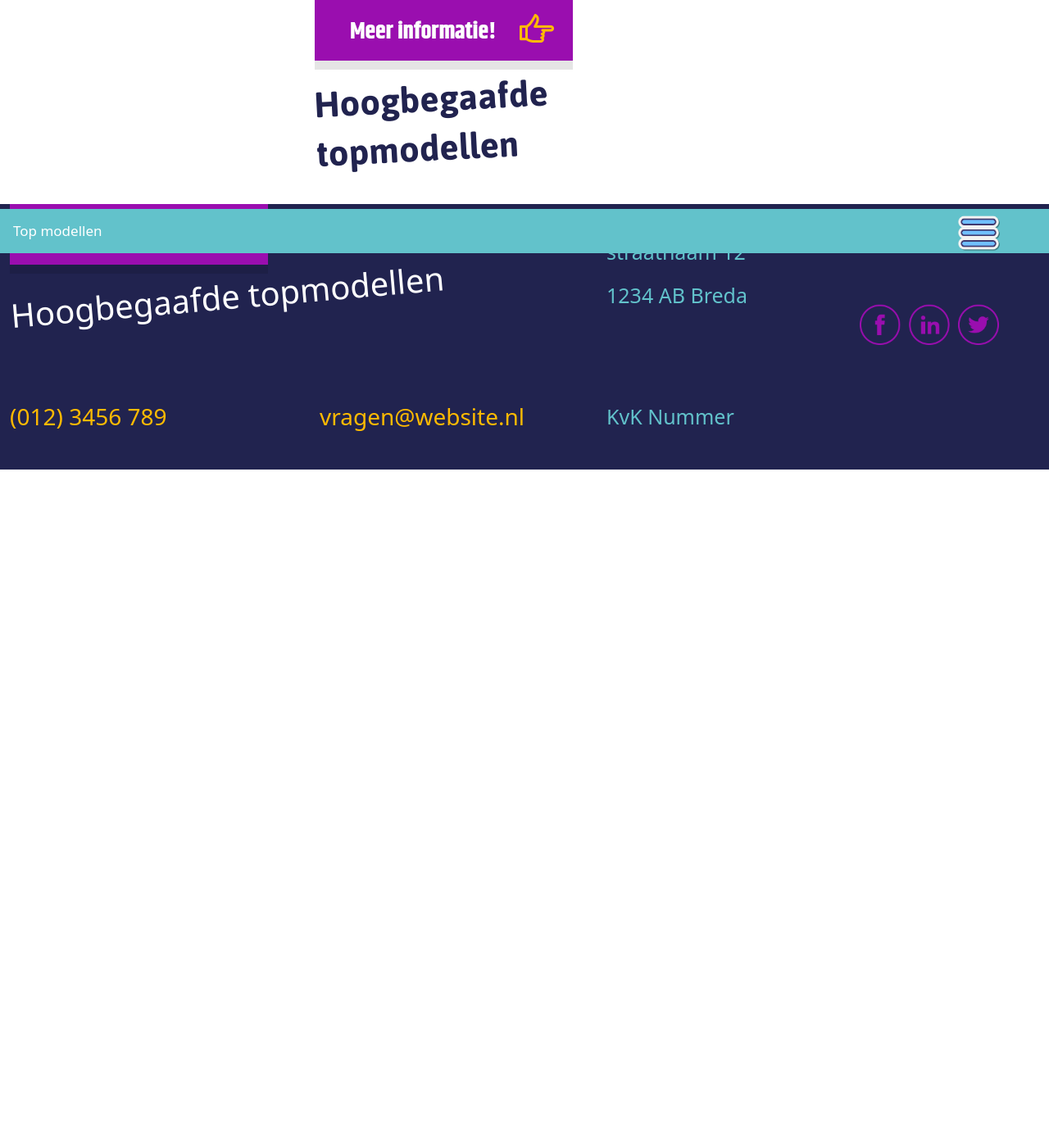
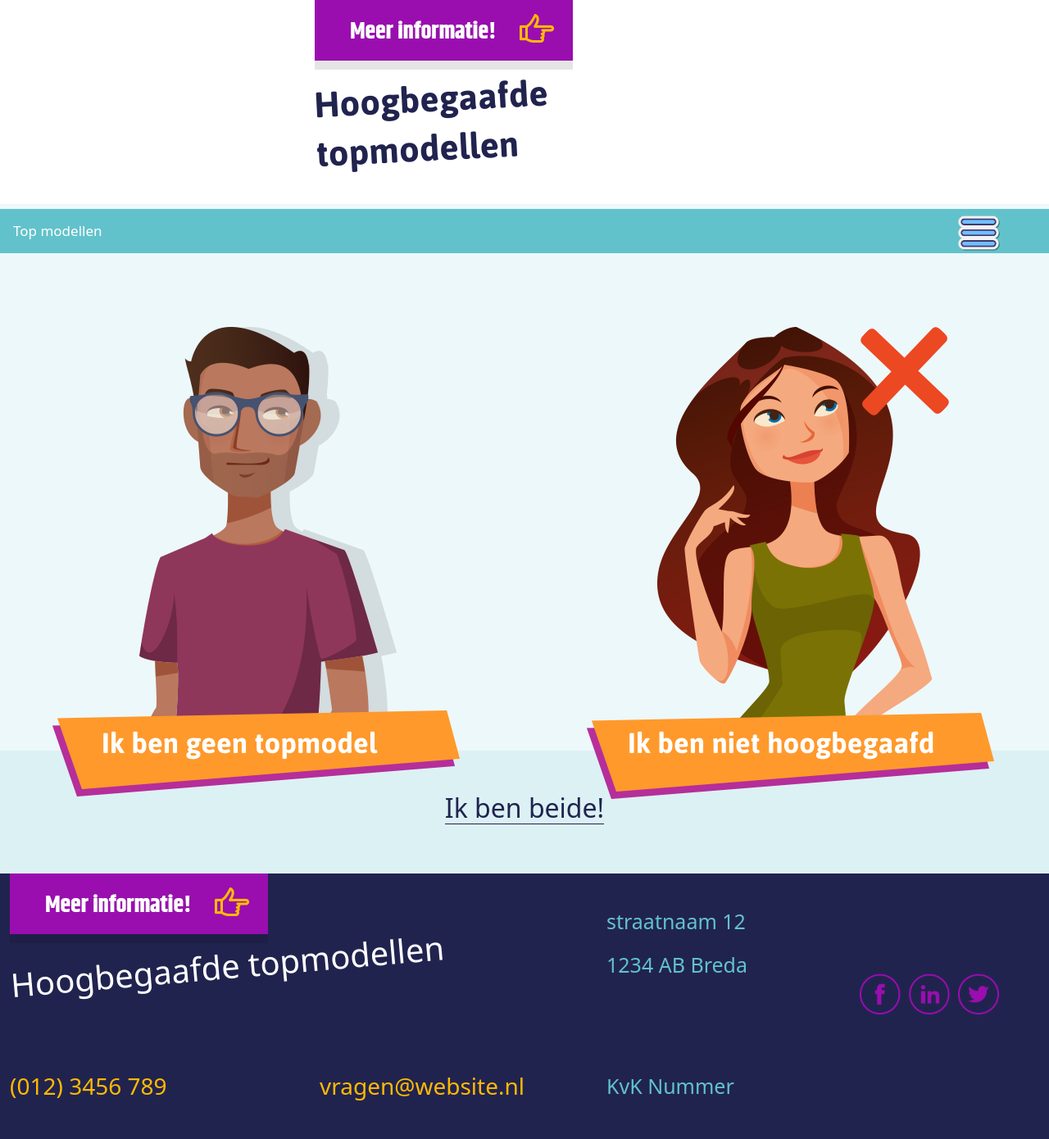
Before and after one commit to karim076/Job-review-assignment, a PHP site: page / in a window 1280 px wide. Shown: the whole page at 82% size. Before the commit the page ends 573 px from the top, so only its background shows below. Run offline with PHP 8.4, Linux system fonts and the light colour scheme; some libraries are stand-ins or nearby versions.

Commit message:
Added new row

```diff
--- a/index.php
+++ b/index.php
@@ -9,7 +9,17 @@
 		<?php require_once 'header.php' ?>
 	</header>
 	<main>
-
+	<div class="d-flex justify-content-between flex-row wrapping">
+		<div class="jongen">
+			<h1>Ik ben geen topmodel</h1>
+		</div>
+		<div class="meisje d-flex align-bottom">
+			<h1>Ik ben niet hoogbegaafd</h1>
+		</div>
+	</div>
+	<div class="balk d-flex justify-content-center align-items-center">
+		<h2>Ik ben beide!</h2>
+	</div>
 	</main>
 	<footer>
 		<?php require_once 'footer.php' ?>
```
